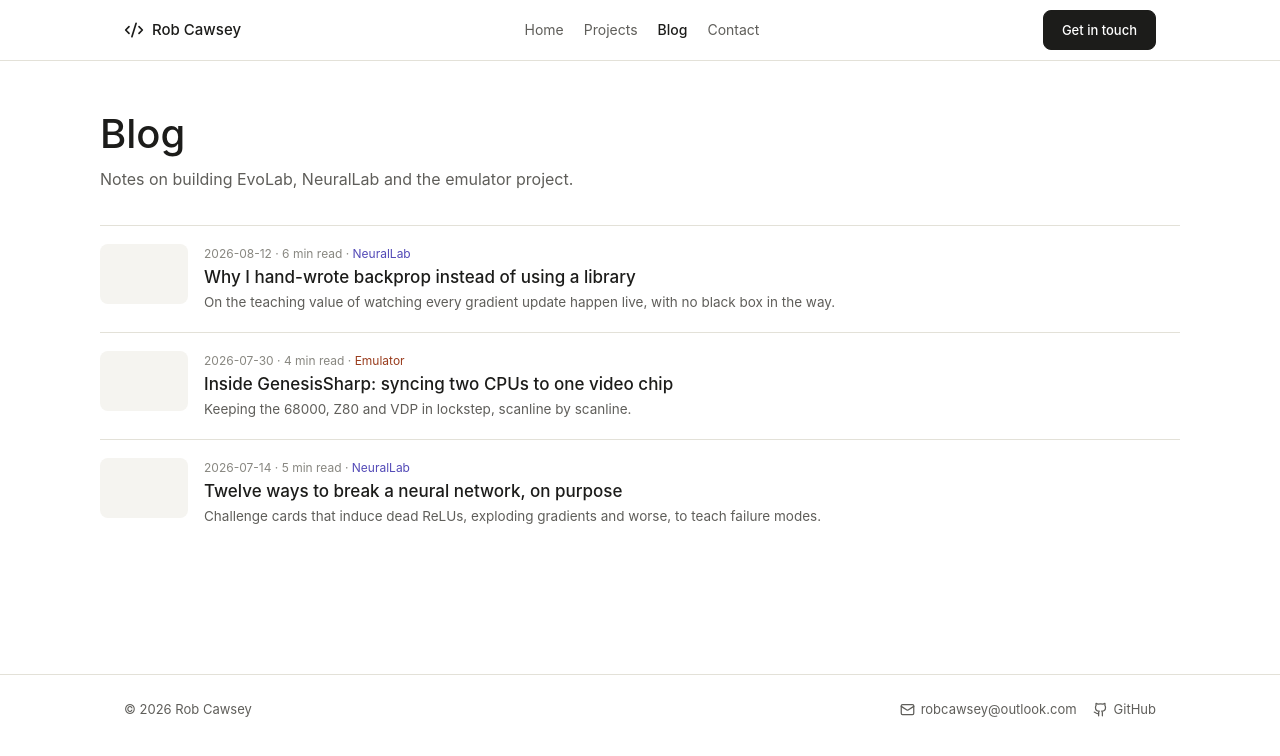
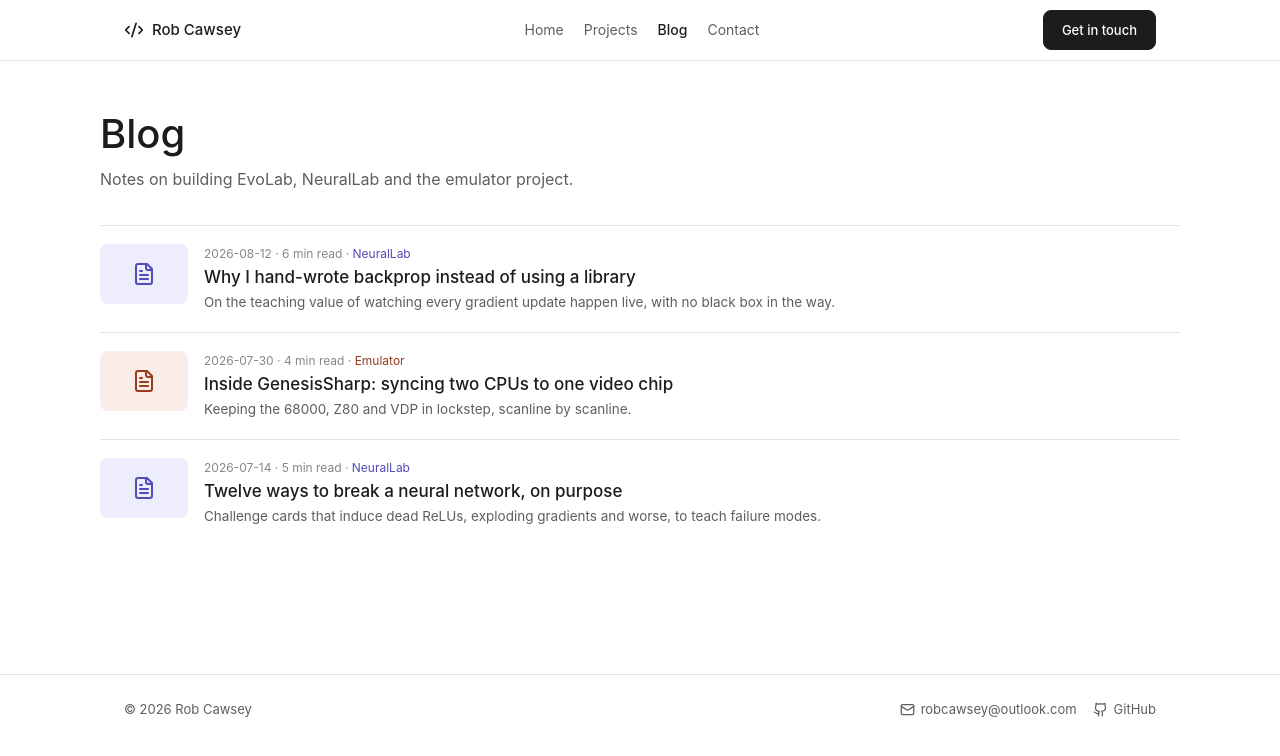
Before and after one commit to RobCawsey/RobCSoftware, a React (Vite) app: page /blog in a window 1280 px wide. Shown: the top 756 px of the page. Built offline with nearby package versions, Linux system fonts and the light colour scheme.

Commit message:
Replace grey blog thumbnails with a doc icon tinted per project
Uses each post's project accent color, consistent with the tagging
already used elsewhere on the site.

```diff
--- a/src/pages/Blog.tsx
+++ b/src/pages/Blog.tsx
@@ -1,4 +1,5 @@
 import { Link } from 'react-router-dom'
+import { FileText } from 'lucide-react'
 import { posts } from '../data/posts'
 import { getProject } from '../data/projects'
 
@@ -27,10 +28,15 @@ export default function Blog() {
                   width: 88,
                   height: 60,
                   borderRadius: 'var(--radius)',
-                  background: 'var(--color-surface)',
+                  background: project?.accentBgVar ?? 'var(--color-surface)',
+                  display: 'flex',
+                  alignItems: 'center',
+                  justifyContent: 'center',
                   flexShrink: 0,
                 }}
-              />
+              >
+                <FileText size={24} color={project?.accentVar ?? 'var(--color-text-muted)'} />
+              </div>
               <div>
                 <div style={{ fontSize: 12, color: 'var(--color-text-muted)', marginBottom: 4 }}>
                   {post.date} &middot; {post.readTime} &middot;{' '}
```
